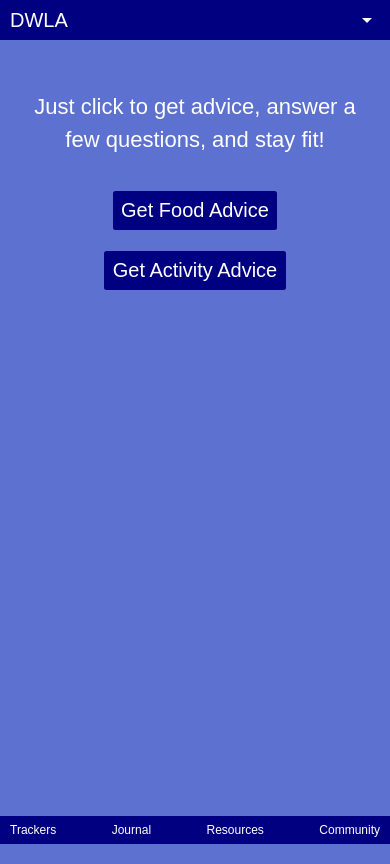
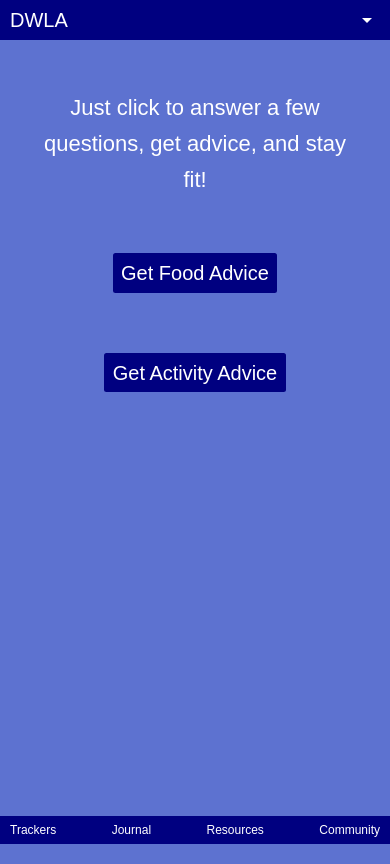
Before and after one commit to stazman/daily-fitness-advisor-frontend, a React (Create React App) app: page / in a window 390 px wide. Built offline with nearby package versions, Linux system fonts and the light colour scheme; no server answers.

Commit message:
Sets breakpoints for spacing among buttons, message

```diff
--- a/src/components/advisor/Advisor.js
+++ b/src/components/advisor/Advisor.js
@@ -15,6 +15,10 @@ const MediaQueries = styled.div`
     a.btn-main {
       font-size: 1.6rem;
     }
+    div.col-lg-12.button-col {
+      padding-top: 4rem;
+      padding-bottom: 4rem;
+    }
   }
 
   @media ${device.mobileM} {
@@ -23,6 +27,10 @@ const MediaQueries = styled.div`
     }
     a.btn-main {
       font-size: 2rem;
+    }
+    div.col-lg-12.button-col {
+      padding-top: 5rem;
+      padding-bottom: 5rem;
     }
   }
 
@@ -42,10 +50,14 @@ const MediaQueries = styled.div`
 
   @media ${device.tabletL} {
     h4 {
-      font-size: 2.8rem;
+      font-size: 3rem;
     }
     a.btn-main {
       font-size: 2.8rem;
+    }
+    div.col-lg-12.button-col {
+      padding-top: 6rem;
+      padding-bottom: 6rem;
     }
   }
 
@@ -56,6 +68,15 @@ const MediaQueries = styled.div`
     a.btn-main {
       font-size: 3.6rem;
     }
+    div.col-lg-12.button-col {
+      padding-bottom: 7rem;
+    }
+  }
+
+  @media ${device.laptopL} {
+    div.col-lg-12.button-col {
+      padding-top: 7rem;
+      padding-bottom: 8rem;
   }
 
   @media ${device.desktop} {
@@ -64,6 +85,14 @@ const MediaQueries = styled.div`
     }
     a.btn-main {
       font-size: 4rem;
+    }
+    div.col-lg-12.button-col {
+      padding-top: 8.5rem;
+      padding-bottom: 10rem;
+    }
+    div.sc-bxivhb.icWcwL {
+      width: 120%;
+      margin-left: -16rem;
     }
   }
 `
@@ -75,8 +104,8 @@ const Advisor = () => {
         <ButtonStyles>
           <TextStyles>
             <Col lg={12} className='col-lg-12 message-col'>
-                <h4 style={{lineHeight: '150%'}}>
-                  Just click to get advice, answer a few questions, and stay fit!
+                <h4 style={{lineHeight: '165%'}}>
+                  Just click to answer a few questions, get advice, and stay fit!
                 </h4>
             </Col>
 
```
Also changed, not shown: 1 other file (tests, documents, lock files or other folders).
